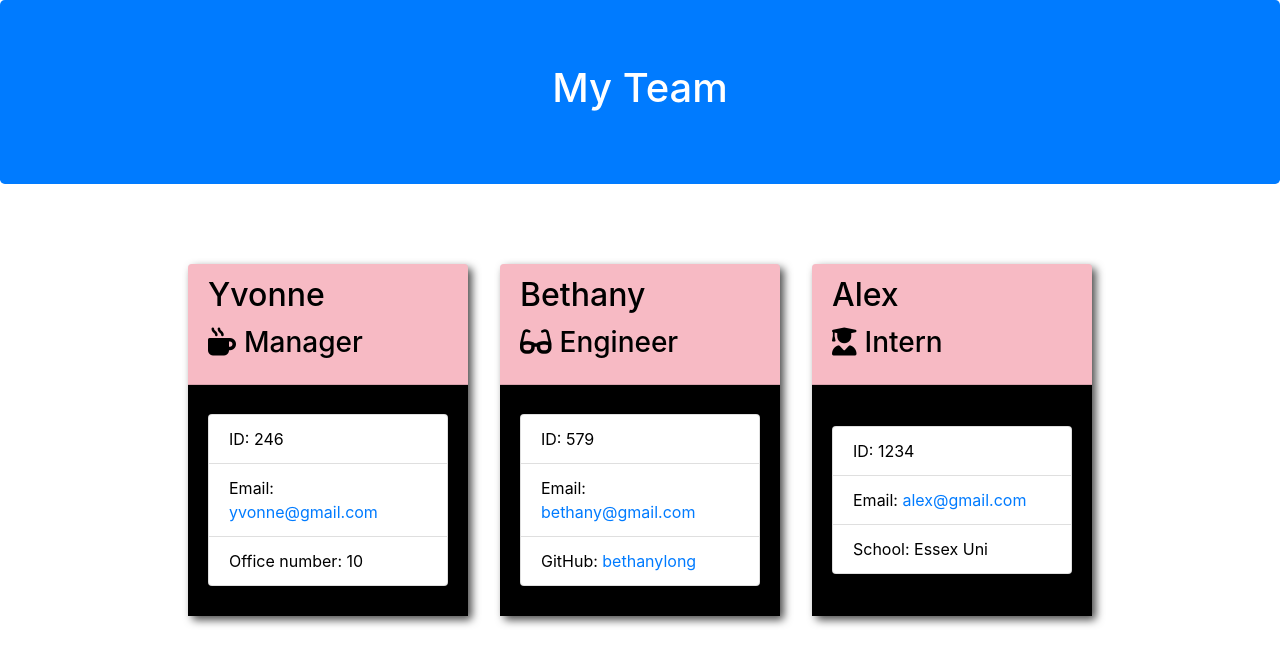
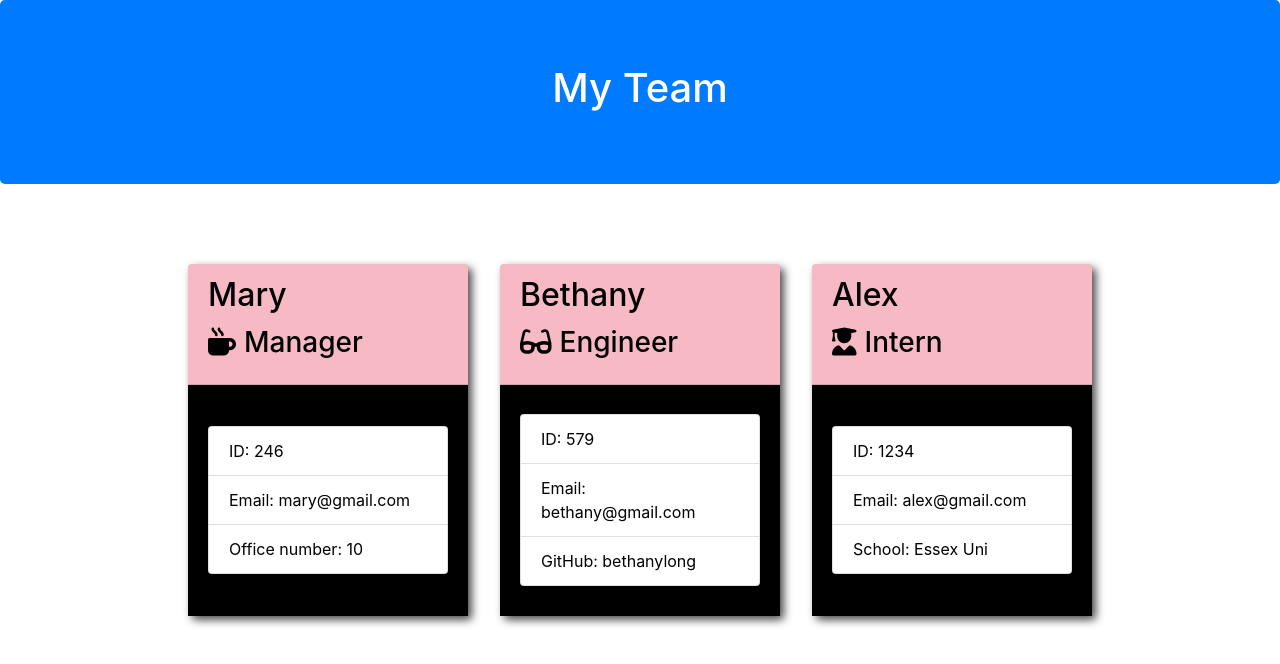
Before and after one commit to yvonnesarah/Team-Profile-Generator, a website: page output/index.html in a window 1280 px wide. Drawn offline with nearby package versions, Linux system fonts and the light colour scheme.

Commit message:
Updated output of index.js

```diff
--- a/output/index.html
+++ b/output/index.html
@@ -27,13 +27,13 @@
 
         <div class="card employee-card">
         <div class="card-header">
-            <h2 class="card-title">Yvonne</h2>
+            <h2 class="card-title">Mary</h2>
             <h3 class="card-title"><i class="fas fa-mug-hot mr-2"></i>Manager</h3>
         </div>
         <div class="card-body">
             <ul class="list-group">
                 <li class="list-group-item">ID: 246</li>
-                <li class="list-group-item">Email: <a href="mailto:yvonne@gmail.com">yvonne@gmail.com</a></li>
+                <li class="list-group-item">Email: mary@gmail.com</li>
                 <li class="list-group-item">Office number: 10</li>
             </ul>
         </div>
@@ -47,8 +47,8 @@
     <div class="card-body">
         <ul class="list-group">
             <li class="list-group-item">ID: 579</li>
-            <li class="list-group-item">Email: <a href="mailto:bethany@gmail.com">bethany@gmail.com</a></li>
-            <li class="list-group-item">GitHub: <a href="https://github.com/bethanylong" target="_blank" rel="noopener noreferrer">bethanylong</a></li>
+            <li class="list-group-item">Email: bethany@gmail.com</li>
+            <li class="list-group-item">GitHub: bethanylong</a></li>
         </ul>
     </div>
 </div>
@@ -61,7 +61,7 @@
     <div class="card-body">
         <ul class="list-group">
             <li class="list-group-item">ID: 1234</li>
-            <li class="list-group-item">Email: <a href="mailto:alex@gmail.com">alex@gmail.com</a></li>
+            <li class="list-group-item">Email: alex@gmail.com</li>
             <li class="list-group-item">School: Essex Uni</li>
         </ul>
     </div>
```
